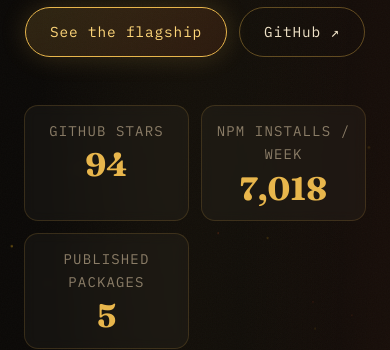
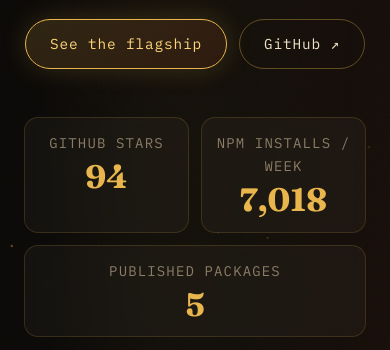
Before and after one commit to YuGiMob/yugimob.github.io, a plain HTML site: page index.html in a window 390 px wide. Shown: the part 494-844 px from the top of the page. Drawn offline with Linux system fonts and the light colour scheme.

Commit message:
FIX: the webtools diagram and the hero stats layout on narrow screens

```diff
--- a/assets/css/style.css
+++ b/assets/css/style.css
@@ -1019,6 +1019,10 @@ a {
   height: auto;
 }
 
+.flow-svg.is-tall {
+  display: none;
+}
+
 .flow-node {
   fill: var(--ink);
   stroke: rgba(232, 182, 76, 0.26);
@@ -1707,6 +1711,10 @@ a {
 
   .hero-stats {
     grid-template-columns: repeat(2, minmax(0, 1fr));
+  }
+
+  .hero-stats .stat:last-child:nth-child(odd) {
+    grid-column: 1 / -1;
   }
 
   .feature-points {
@@ -1866,16 +1874,28 @@ a {
   .tor-sub {
     font-size: 13px;
   }
-
-  .flow-label {
-    font-size: 14px;
-  }
-
-  .flow-sub {
-    font-size: 11px;
-  }
-
-  .flow-edge-label {
+}
+
+@media (max-width: 640px) {
+  .flow-svg.is-wide {
+    display: none;
+  }
+
+  .flow-svg.is-tall {
+    display: block;
+    max-width: 300px;
+    margin: 0 auto;
+  }
+
+  .flow-svg.is-tall .flow-label {
+    font-size: 15px;
+  }
+
+  .flow-svg.is-tall .flow-sub {
+    font-size: 12px;
+  }
+
+  .flow-svg.is-tall .flow-edge-label {
     font-size: 12px;
   }
 }
--- a/assets/js/demos.js
+++ b/assets/js/demos.js
@@ -43,14 +43,22 @@ function typeLines(container, lines, runtime, onDone) {
 function webToolsDemo() {
   const { root, stage } = frame('web_search · web_fetch · web_render', 'no api key');
 
-  const svgRoot = svg('svg', { viewBox: '0 0 520 240', class: 'flow-svg', role: 'img', 'aria-label': 'How the three webtools run internally: search fans out to seven engines and reranks the hrefs, fetch normalizes and pins the resolved address before extracting HTML or PDF text, and render sends JavaScript pages through the Jina Reader' });
+  const lanes = [
+    { tool: 'web_search', stages: [['DDGS.text()', '7 engines'], ['dedupe + rank', 'SimpleFilterRanker'], ['results', 'Title · URL · Snippet']] },
+    { tool: 'web_fetch', stages: [['normalize', 'http · https only'], ['resolve + pin', 'SSRF guard'], ['text + metadata', '512 KiB cap · 5 hops']] },
+    { tool: 'web_render', stages: [['Jina Reader', 'third-party'], ['Markdown', 'JavaScript pages']] },
+  ];
 
+  function diagram(prefix) {
+    const svgRoot = svg('svg', { class: 'flow-svg', role: 'img', 'aria-label': 'How the three webtools run internally: search fans out to seven engines and reranks the hrefs, fetch normalizes and pins the resolved address before extracting HTML or PDF text, and render sends JavaScript pages through the Jina Reader' });
     const defs = svg('defs');
-  const arrow = svg('marker', { id: 'flow-arrow', viewBox: '0 0 10 10', refX: '9', refY: '5', markerWidth: '6', markerHeight: '6', orient: 'auto' });
-  arrow.appendChild(svg('path', { d: 'M 0 1 L 9 5 L 0 9 Z', class: 'flow-arrow-head' }));
-  const warnArrow = svg('marker', { id: 'flow-arrow-warn', viewBox: '0 0 10 10', refX: '9', refY: '5', markerWidth: '6', markerHeight: '6', orient: 'auto' });
-  warnArrow.appendChild(svg('path', { d: 'M 0 1 L 9 5 L 0 9 Z', class: 'flow-arrow-head is-warn' }));
-  append(defs, arrow, warnArrow);
+    const arrowId = `${prefix}-arrow`;
+    const warnId = `${prefix}-arrow-warn`;
+    for (const [id, warn] of [[arrowId, false], [warnId, true]]) {
+      const marker = svg('marker', { id, viewBox: '0 0 10 10', refX: '9', refY: '5', markerWidth: '6', markerHeight: '6', orient: 'auto' });
+      marker.appendChild(svg('path', { d: 'M 0 1 L 9 5 L 0 9 Z', class: warn ? 'flow-arrow-head is-warn' : 'flow-arrow-head' }));
+      defs.appendChild(marker);
+    }
     svgRoot.appendChild(defs);
 
     function text(x, y, className, content, anchor) {
@@ -59,36 +67,57 @@ function webToolsDemo() {
       svgRoot.appendChild(node);
     }
 
-  function box(x, y, label, sub) {
-    svgRoot.appendChild(svg('rect', { x, y, width: 118, height: 44, rx: '10', class: 'flow-node' }));
-    text(x + 59, y + 19, 'flow-label', label);
-    text(x + 59, y + 34, 'flow-sub', sub);
+    function plate(x, y, width, height, className) {
+      svgRoot.appendChild(svg('rect', { x, y, width, height, rx: '10', class: className ? `flow-node ${className}` : 'flow-node' }));
     }
 
-  const columns = [126, 260, 394];
-  const lanes = [
-    { y: 10, tool: 'web_search', stages: [['DDGS.text()', '7 engines'], ['dedupe + rank', 'SimpleFilterRanker'], ['results', 'Title · URL · Snippet']] },
-    { y: 98, tool: 'web_fetch', stages: [['normalize', 'http · https only'], ['resolve + pin', 'SSRF guard'], ['text + metadata', '512 KiB cap · 5 hops']] },
-    { y: 186, tool: 'web_render', stages: [['Jina Reader', 'third-party'], ['Markdown', 'JavaScript pages']] },
-  ];
-
-  for (const lane of lanes) {
-    svgRoot.appendChild(svg('rect', { x: 6, y: lane.y, width: 104, height: 44, rx: '10', class: 'flow-node is-tool' }));
-    text(58, lane.y + 26, 'flow-label is-tool', lane.tool);
-    lane.stages.forEach((stage, index) => {
-      box(columns[index], lane.y, stage[0], stage[1]);
-      const from = index === 0 ? 114 : columns[index - 1] + 118;
-      svgRoot.appendChild(svg('path', { d: `M ${from} ${lane.y + 22} L ${columns[index] - 6} ${lane.y + 22}`, class: 'flow-edge', 'marker-end': 'url(#flow-arrow)' }));
-    });
+    function wire(d, warn) {
+      svgRoot.appendChild(svg('path', { d, class: warn ? 'flow-edge is-warn' : 'flow-edge', 'marker-end': `url(#${warn ? warnId : arrowId})` }));
     }
 
-  text(260, 68, 'flow-sub', 'duckduckgo · brave · google · mojeek · yahoo · yandex · wikipedia');
+    return { svgRoot, text, plate, wire };
+  }
 
-  svgRoot.appendChild(svg('path', { d: 'M 319 142 L 319 180', class: 'flow-edge is-warn', 'marker-end': 'url(#flow-arrow-warn)' }));
-  text(327, 166, 'flow-edge-label', '403 · JS page', 'start');
+  const wide = diagram('flow-wide');
+  wide.svgRoot.setAttribute('viewBox', '0 0 520 240');
+  wide.svgRoot.classList.add('is-wide');
+  const columns = [126, 260, 394];
+  lanes.forEach((lane, index) => {
+    const y = 10 + index * 88;
+    wide.plate(6, y, 104, 44, 'is-tool');
+    wide.text(58, y + 26, 'flow-label is-tool', lane.tool);
+    lane.stages.forEach((stage, stageIndex) => {
+      wide.plate(columns[stageIndex], y, 118, 44);
+      wide.text(columns[stageIndex] + 59, y + 19, 'flow-label', stage[0]);
+      wide.text(columns[stageIndex] + 59, y + 34, 'flow-sub', stage[1]);
+      const from = stageIndex === 0 ? 114 : columns[stageIndex - 1] + 118;
+      wide.wire(`M ${from} ${y + 22} L ${columns[stageIndex] - 6} ${y + 22}`);
+    });
+  });
+  wide.text(260, 68, 'flow-sub', 'duckduckgo · brave · google · mojeek · yahoo · yandex · wikipedia');
+  wide.wire('M 319 142 L 319 180', true);
+  wide.text(327, 166, 'flow-edge-label', '403 · JS page', 'start');
+
+  const tall = diagram('flow-tall');
+  tall.svgRoot.setAttribute('viewBox', '0 0 280 620');
+  tall.svgRoot.classList.add('is-tall');
+  let top = 32;
+  for (const lane of lanes) {
+    tall.text(12, top - 8, 'flow-label is-tool', lane.tool, 'start');
+    lane.stages.forEach((stage, index) => {
+      const y = top + index * 66;
+      tall.plate(10, y, 260, 48);
+      tall.text(140, y + 21, 'flow-label', stage[0]);
+      tall.text(140, y + 38, 'flow-sub', stage[1]);
+      if (index < lane.stages.length - 1) tall.wire(`M 140 ${y + 48} L 140 ${y + 62}`);
+    });
+    top += lane.stages.length * 66 + 30;
+  }
+  tall.wire('M 140 440 L 140 484', true);
+  tall.text(148, 466, 'flow-edge-label', '403 · JS page', 'start');
 
   const note = el('p', 'flow-note', 'web_fetch · local files and private addresses allowed by default');
-  append(stage, svgRoot, note);
+  append(stage, wide.svgRoot, tall.svgRoot, note);
 
   return controller(root, () => {});
 }
```
Lines whose indentation alone changed are shown as unchanged.
